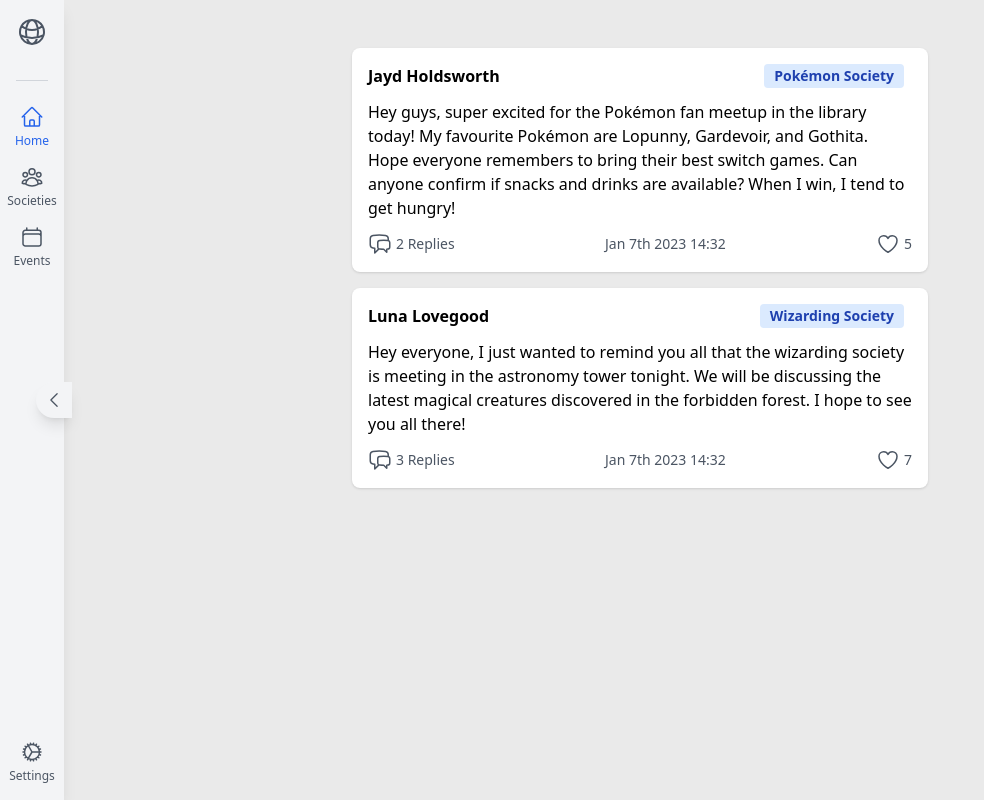
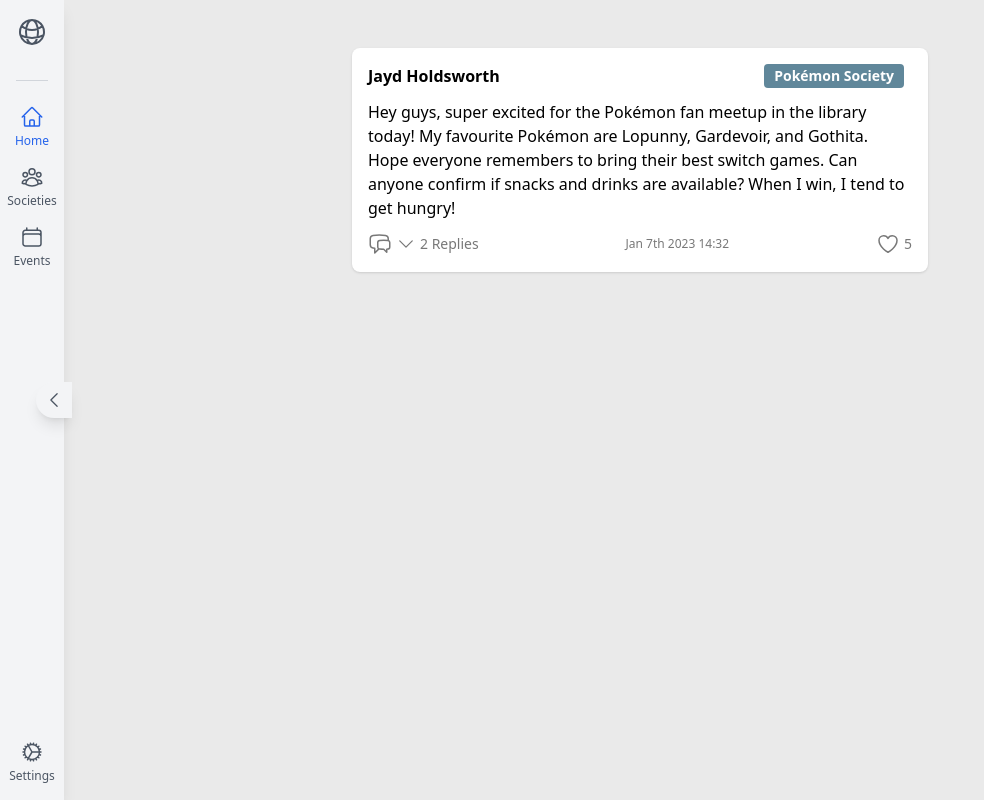
Before and after one commit to Jayd-H/UniSphere, a React (Vite) app in the folder Client/: page /home in a window 1280 px wide. Shown: the whole page, without its empty margins (0-984 px from the left). Built offline with nearby package versions, Linux system fonts and the light colour scheme.

Commit message:
Added simple reply styling with mock data

```diff
--- a/Client/src/Components/Post.tsx
+++ b/Client/src/Components/Post.tsx
@@ -1,5 +1,13 @@
-import React from 'react';
-import { ChatBubbleLeftRightIcon, HeartIcon } from '@heroicons/react/24/outline';
+import React, { useState } from 'react';
+import { ChatBubbleLeftRightIcon, HeartIcon, ChevronDownIcon, ChevronUpIcon } from '@heroicons/react/24/outline';
+import Reply from './Reply';
+
+// Interface for the props expected by the Reply component
+interface ReplyProps {
+  username: string;
+  content: string;
+  timestamp: string;
+}
 
 interface PostProps {
   username: string;
@@ -8,6 +16,7 @@ interface PostProps {
   content: string;
   repliesCount: number;
   likesCount: number;
+  replies: Array<ReplyProps>;
 }
 
 const Post: React.FC<PostProps> = ({
@@ -16,30 +25,47 @@ const Post: React.FC<PostProps> = ({
   timestamp,
   content,
   repliesCount,
-  likesCount
+  likesCount,
+  replies
 }) => {
+  const [areRepliesVisible, setAreRepliesVisible] = useState(false);
+
+  const toggleRepliesVisibility = () => {
+    setAreRepliesVisible(!areRepliesVisible);
+  };
+
   return (
     <div className="bg-white rounded-lg p-4 shadow max-w-xl mx-auto my-4">
       <div className="flex justify-between items-center mb-3">
         <span className="font-semibold">{username}</span>
-        <span className="bg-blue-100 text-blue-800 text-sm font-semibold mr-2 px-2.5 py-0.5 rounded dark:bg-blue-200 dark:text-blue-800">{societyName}</span>
+        <span className="text-sm font-semibold mr-2 px-2.5 py-0.5 rounded bg-luni-blue text-white">{societyName}</span>
       </div>
       <p className="mb-3">{content}</p>
-      <div className="flex justify-between items-center text-sm text-gray-600">
+      <div className="flex justify-between items-center text-sm text-luni-grey">
         <div className="flex items-center">
           <ChatBubbleLeftRightIcon className="w-6 h-6 mr-1" />
+          <button
+          type="button"
+          className="flex items-center"
+          onClick={toggleRepliesVisibility}
+        >
+            {areRepliesVisible ? <ChevronUpIcon className="w-5 h-5 mr-1" /> : <ChevronDownIcon className="w-5 h-5 mr-1" />}
           <span>{repliesCount} Replies</span>
-        </div>
-        <div className="flex items-center">
-          <span>{timestamp}</span>
-        </div>
-        <div className="flex items-center">
-          <button type="button" className="flex items-center">
-            <HeartIcon className="w-6 h-6 mr-1" />
-            <span>{likesCount}</span>
           </button>
         </div>
+        <span className="text-xs">{timestamp}</span>
+        <button type="button" className="flex items-center">
+          <HeartIcon className="w-6 h-6 mr-1" />
+          {likesCount}
+        </button>
       </div>
+      {areRepliesVisible && (
+        <div className="mt-4">
+          {replies.map((reply, index) => (
+            <Reply key={index} {...reply} />
+          ))}
+        </div>
+      )}
     </div>
   );
 };
--- /dev/null
+++ b/Client/src/Components/Reply.tsx
@@ -0,0 +1,21 @@
+import React from 'react';
+
+interface ReplyProps {
+  username: string;
+  content: string;
+  timestamp: string;
+}
+
+const Reply: React.FC<ReplyProps> = ({ username, content, timestamp }) => {
+  return (
+    <div className="pl-4 pr-2 py-2 bg-luni-lighter-grey rounded-lg my-2">
+      <div className="flex justify-between items-center mb-1">
+        <span className="font-semibold text-sm">{username}</span>
+        <span className="text-xs text-luni-grey">{timestamp}</span>
+      </div>
+      <p className="text-sm text-luni-grey">{content}</p>
+    </div>
+  );
+};
+
+export default Reply;
--- a/Client/src/Pages/HomePage.tsx
+++ b/Client/src/Pages/HomePage.tsx
@@ -2,30 +2,35 @@ import React from 'react';
 import Post from '../Components/Post';
 
 const HomePage: React.FC = () => {
-  // Mock data array for multiple posts
+  // Mock data array for posts and replies
   const mockPosts = [
     {
       username: 'Jayd Holdsworth',
       societyName: 'Pokémon Society',
       timestamp: 'Jan 7th 2023 14:32',
       content: 'Hey guys, super excited for the Pokémon fan meetup in the library today! My favourite Pokémon are Lopunny, Gardevoir, and Gothita. Hope everyone remembers to bring their best switch games. Can anyone confirm if snacks and drinks are available? When I win, I tend to get hungry!',
-      repliesCount: 2,
+      replies: [
+        { username: 'Ash Ketchum', content: 'I’ll be there with my Pikachu!', timestamp: 'Jan 7th 2023 15:00' },
+        { username: 'Misty Waterflower', content: 'Can’t wait to meet everyone!', timestamp: 'Jan 7th 2023 15:15' },
+      ],
       likesCount: 5
     },
-    {
-      username: 'Luna Lovegood',
-      societyName: 'Wizarding Society',
-      timestamp: 'Jan 7th 2023 14:32',
-      content: 'Hey everyone, I just wanted to remind you all that the wizarding society is meeting in the astronomy tower tonight. We will be discussing the latest magical creatures discovered in the forbidden forest. I hope to see you all there!',
-      repliesCount: 3,
-      likesCount: 7
-    },
+    // ... Additional posts ...
   ];
 
   return (
     <div className="p-4">
       {mockPosts.map((post, index) => (
-        <Post key={index} {...post} />
+        <Post
+          key={index}
+          username={post.username}
+          societyName={post.societyName}
+          timestamp={post.timestamp}
+          content={post.content}
+          repliesCount={post.replies.length}
+          likesCount={post.likesCount}
+          replies={post.replies}
+        />
       ))}
     </div>
   );
```
